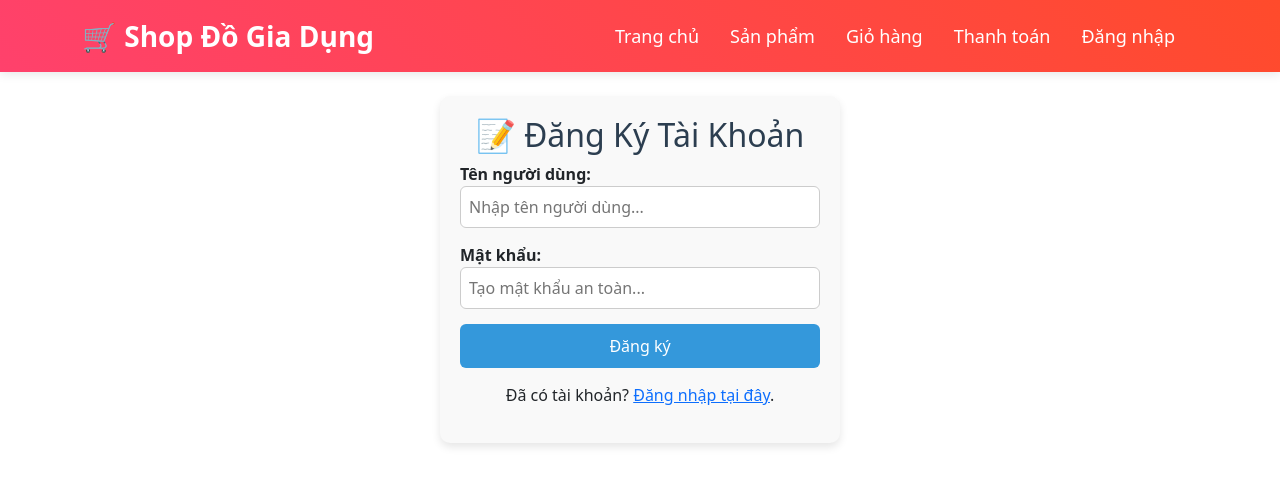
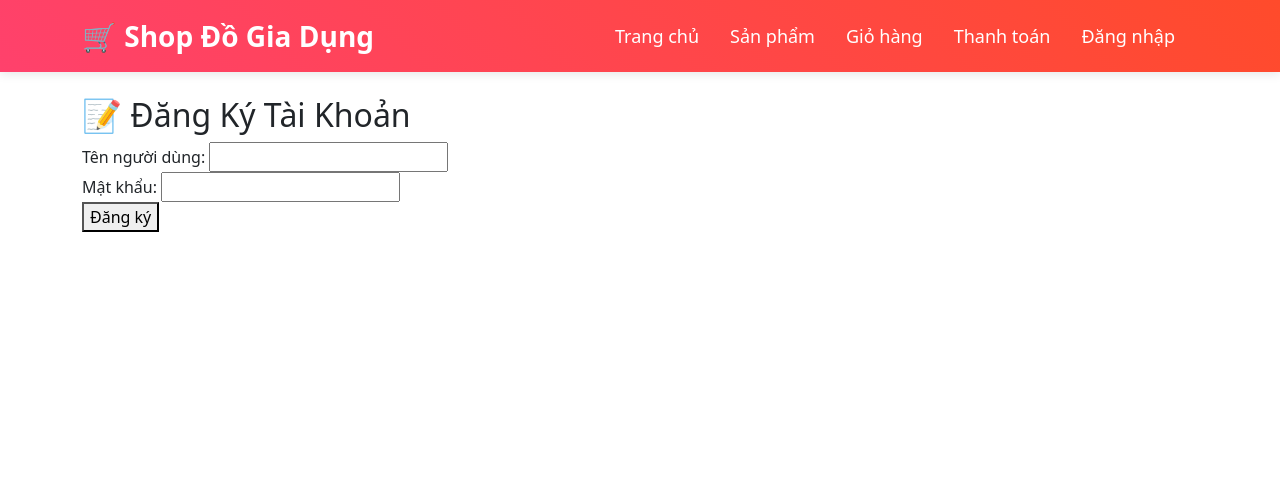
Before and after one commit to toan95902/nhom2, a Django app: page /register/ in a window 1280 px wide. Shown: the top 486 px of the page. Run offline with Django 5.2, Linux system fonts and the light colour scheme; some libraries are stand-ins or nearby versions.

Commit message:
Update customer_register.html

```diff
--- a/shop/templates/shop/customer_register.html
+++ b/shop/templates/shop/customer_register.html
@@ -3,40 +3,24 @@
 {% block title %}Đăng ký tài khoản{% endblock %}
 
 {% block content %}
-<div style="max-width: 400px; margin: 0 auto; padding: 20px; border-radius: 10px; background: #f9f9f9; box-shadow: 0 4px 8px rgba(0,0,0,0.1);">
-  <h2 style="text-align: center; color: #2c3e50;">📝 Đăng Ký Tài Khoản</h2>
+  <h2>📝 Đăng Ký Tài Khoản</h2>
 
   {% if messages %}
-    <ul style="color: red; padding-left: 20px;">
-      {% for message in messages %}
-        <li>{{ message }}</li>
-      {% endfor %}
-    </ul>
+      <ul style="color: red;">
+          {% for message in messages %}
+              <li>{{ message }}</li>
+          {% endfor %}
+      </ul>
   {% endif %}
 
-  <form method="post" style="display: flex; flex-direction: column; gap: 15px;">
-    {% csrf_token %}
+  <form method="post">
+      {% csrf_token %}
+      <label for="id_username">Tên người dùng:</label>
+      <input type="text" name="username" id="id_username" required><br>
 
-    <div>
-      <label for="id_username" style="font-weight: bold;">Tên người dùng:</label>
-      <input type="text" name="username" id="id_username" placeholder="Nhập tên người dùng..." required
-             style="width: 100%; padding: 8px; border: 1px solid #ccc; border-radius: 6px;">
-    </div>
+      <label for="id_password">Mật khẩu:</label>
+      <input type="password" name="password" id="id_password" required><br>
 
-    <div>
-      <label for="id_password" style="font-weight: bold;">Mật khẩu:</label>
-      <input type="password" name="password" id="id_password" placeholder="Tạo mật khẩu an toàn..." required
-             style="width: 100%; padding: 8px; border: 1px solid #ccc; border-radius: 6px;">
-    </div>
-
-    <button type="submit"
-            style="padding: 10px; background-color: #3498db; color: white; border: none; border-radius: 6px; cursor: pointer;">
-      Đăng ký
-    </button>
+      <button type="submit">Đăng ký</button>
   </form>
-
-  <p style="text-align: center; margin-top: 15px;">
-    Đã có tài khoản? <a href="{% url 'login' %}">Đăng nhập tại đây</a>.
-  </p>
-</div>
 {% endblock %}
```
